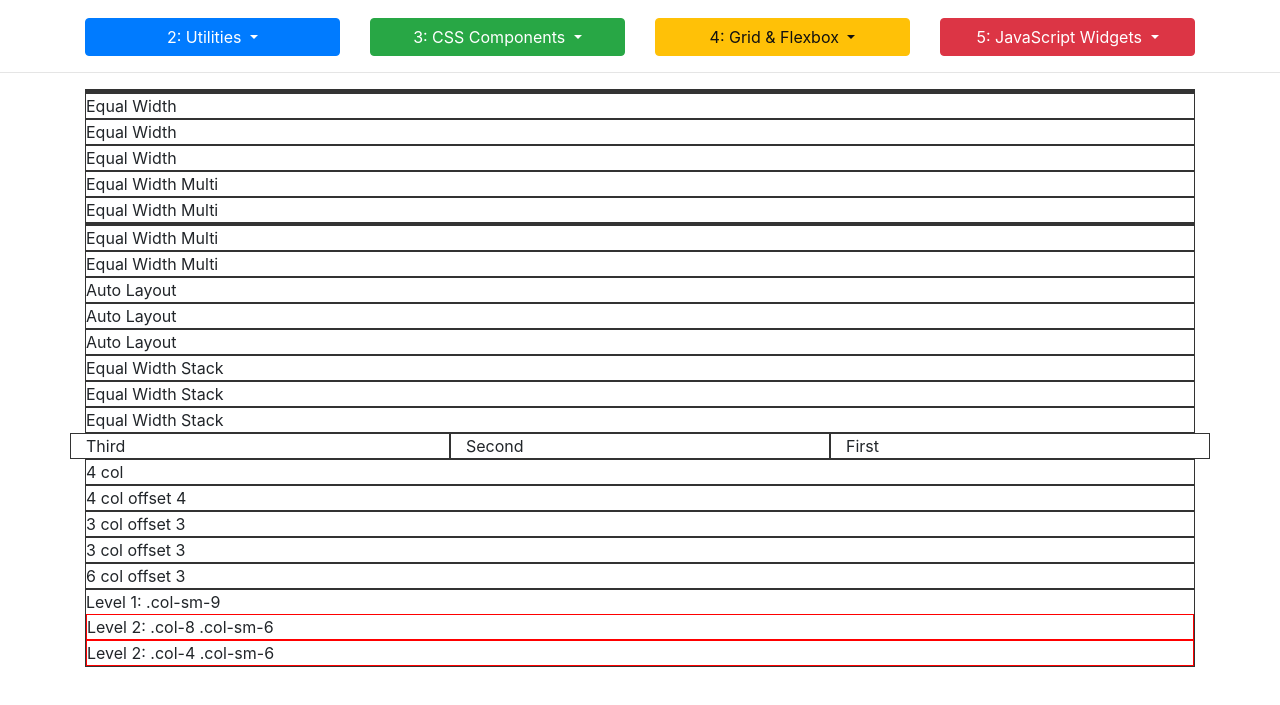
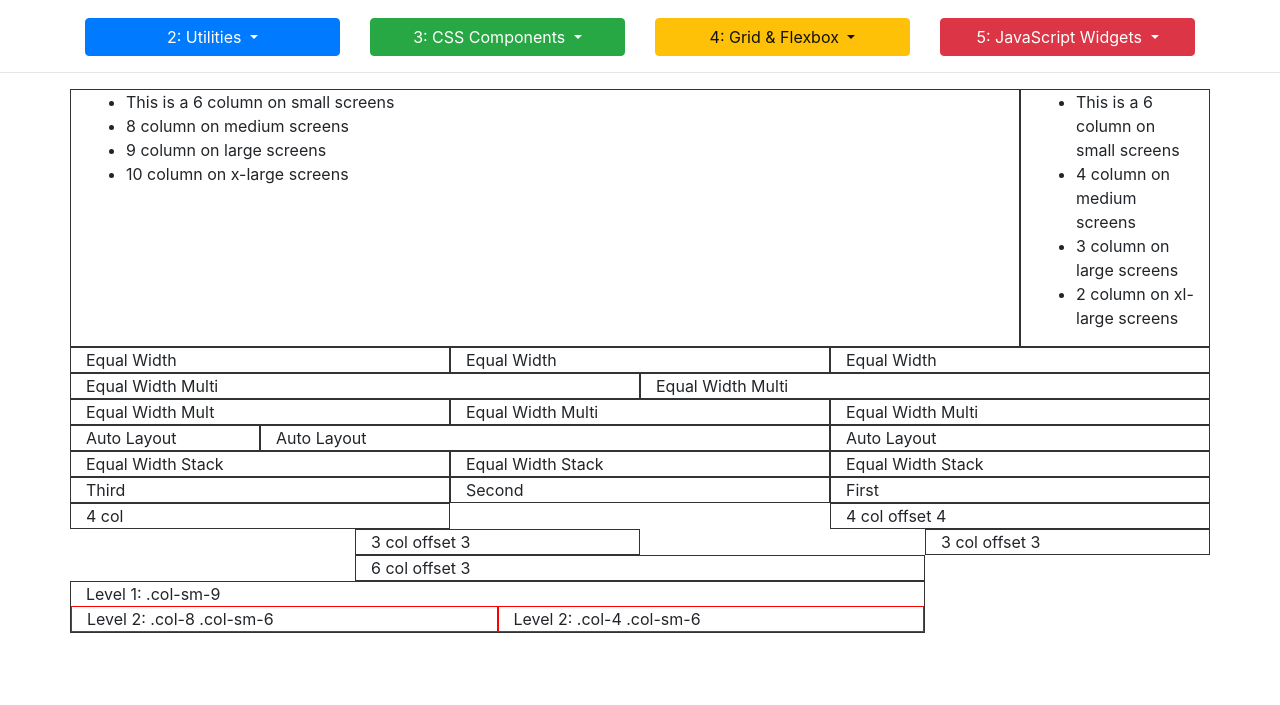
Before and after one commit to BrandonSmith8038/Udemy-BootStrap-4, a plain HTML site: page Bootstrap Sandbox/4_2_grid_system.html in a window 1280 px wide. Shown: the part 109-814 px from the top of the page. Drawn offline with nearby package versions, Linux system fonts and the light colour scheme.

Commit message:
Finished grid system

```diff
--- a/Bootstrap Sandbox/4_2_grid_system.html
+++ b/Bootstrap Sandbox/4_2_grid_system.html
@@ -82,43 +82,54 @@
     <!--########################START HERE#########################-->
 
     <!-- RESPONSIVE GRID -->
-    <div>
-      <div style="border:1px solid #333">
-
+    <div class="row">
+      <div class="col-sm-6 col-md-8 col-lg-9 col-xl-10" style="border:1px solid #333">
+        <ul>
+          <li>This is a 6 column on small screens</li>
+          <li>8 column on medium screens</li>
+          <li>9 column on large screens</li>
+          <li>10 column on x-large screens</li>
+        </ul>
       </div>
-      <div style="border:1px solid #333">
-
+      <div class="col-sm-6 col-md-4 col-lg-3 col-xl-2" style="border:1px solid #333">
+        <ul>
+          <li>This is a 6 column on small screens</li>
+          <li>4 column on medium screens</li>
+          <li>3 column on large screens</li>
+          <li>2 column on xl-large screens</li>
+        </ul>
       </div>
     </div>
 
     <!-- EQUAL WIDTH -->
-    <div>
-      <div style="border:1px solid #333">Equal Width</div>
-      <div style="border:1px solid #333">Equal Width</div>
-      <div style="border:1px solid #333">Equal Width</div>
+    <div class="row">
+      <div class="col" style="border:1px solid #333">Equal Width</div>
+      <div class="col" style="border:1px solid #333">Equal Width</div>
+      <div class="col" style="border:1px solid #333">Equal Width</div>
     </div>
 
     <!-- EQUAL WIDTH MULTI ROW -->
-    <div>
-      <div style="border:1px solid #333">Equal Width Multi</div>
-      <div style="border:1px solid #333">Equal Width Multi</div>
-      <div style="border:1px solid #333"></div>
-      <div style="border:1px solid #333">Equal Width Multi</div>
-      <div style="border:1px solid #333">Equal Width Multi</div>
+    <div class="row">
+      <div class="col" style="border:1px solid #333">Equal Width Multi</div>
+      <div class="col" style="border:1px solid #333">Equal Width Multi</div>
+      <div class="w-100"></div>
+      <div class="col" style="border:1px solid #333">Equal Width Mult</div>
+      <div class="col" style="border:1px solid #333">Equal Width Multi</div>
+      <div class="col" style="border:1px solid #333">Equal Width Multi</div>
     </div>
 
     <!-- AUTO LAYOUT -->
-    <div>
-      <div style="border:1px solid #333">Auto Layout</div>
-      <div style="border:1px solid #333">Auto Layout</div>
-      <div style="border:1px solid #333">Auto Layout</div>
+    <div class="row">
+      <div class="col" style="border:1px solid #333">Auto Layout</div>
+      <div class="col-6" style="border:1px solid #333">Auto Layout</div>
+      <div class="col-4" style="border:1px solid #333">Auto Layout</div>
     </div>
 
     <!-- EQUAL WIDTH STACKED -->
-    <div>
-      <div style="border:1px solid #333">Equal Width Stack</div>
-      <div style="border:1px solid #333">Equal Width Stack</div>
-      <div style="border:1px solid #333">Equal Width Stack</div>
+    <div class="row">
+      <div class="col-sm" style="border:1px solid #333">Equal Width Stack</div>
+      <div class="col-sm" style="border:1px solid #333">Equal Width Stack</div>
+      <div class="col-sm" style="border:1px solid #333">Equal Width Stack</div>
     </div>
 
     <!-- ORDERING -->
@@ -135,27 +146,27 @@
     </div>
 
     <!-- OFFSETTING -->
-    <div>
-      <div style="border:1px solid #333">4 col</div>
-      <div style="border:1px solid #333">4 col offset 4</div>
+    <div class="row">
+      <div class="col-md-4" style="border:1px solid #333">4 col</div>
+      <div class="col-md-4 ml-auto" style="border:1px solid #333">4 col offset 4</div>
     </div>
-    <div>
-      <div style="border:1px solid #333">3 col offset 3</div>
-      <div style="border:1px solid #333">3 col offset 3</div>
+    <div class="row">
+      <div class="col-md-3 ml-auto" style="border:1px solid #333">3 col offset 3</div>
+      <div class="col-md-3 ml-auto" style="border:1px solid #333">3 col offset 3</div>
     </div>
-    <div>
-      <div style="border:1px solid #333">6 col offset 3</div>
+    <div class="row">
+      <div class="col-md-6 m-auto" style="border:1px solid #333">6 col offset 3</div>
     </div>
 
     <!-- NESTING -->
-    <div>
-      <div style="border:1px solid #333">
+    <div class="row">
+      <div class="col-sm-9" style="border:1px solid #333">
         Level 1: .col-sm-9
-        <div>
-          <div style="border:1px solid red">
+        <div class="row">
+          <div class="col-sm-6" style="border:1px solid red">
             Level 2: .col-8 .col-sm-6
           </div>
-          <div style="border:1px solid red">
+          <div class="col-sm-6" style="border:1px solid red">
             Level 2: .col-4 .col-sm-6
           </div>
         </div>
```
